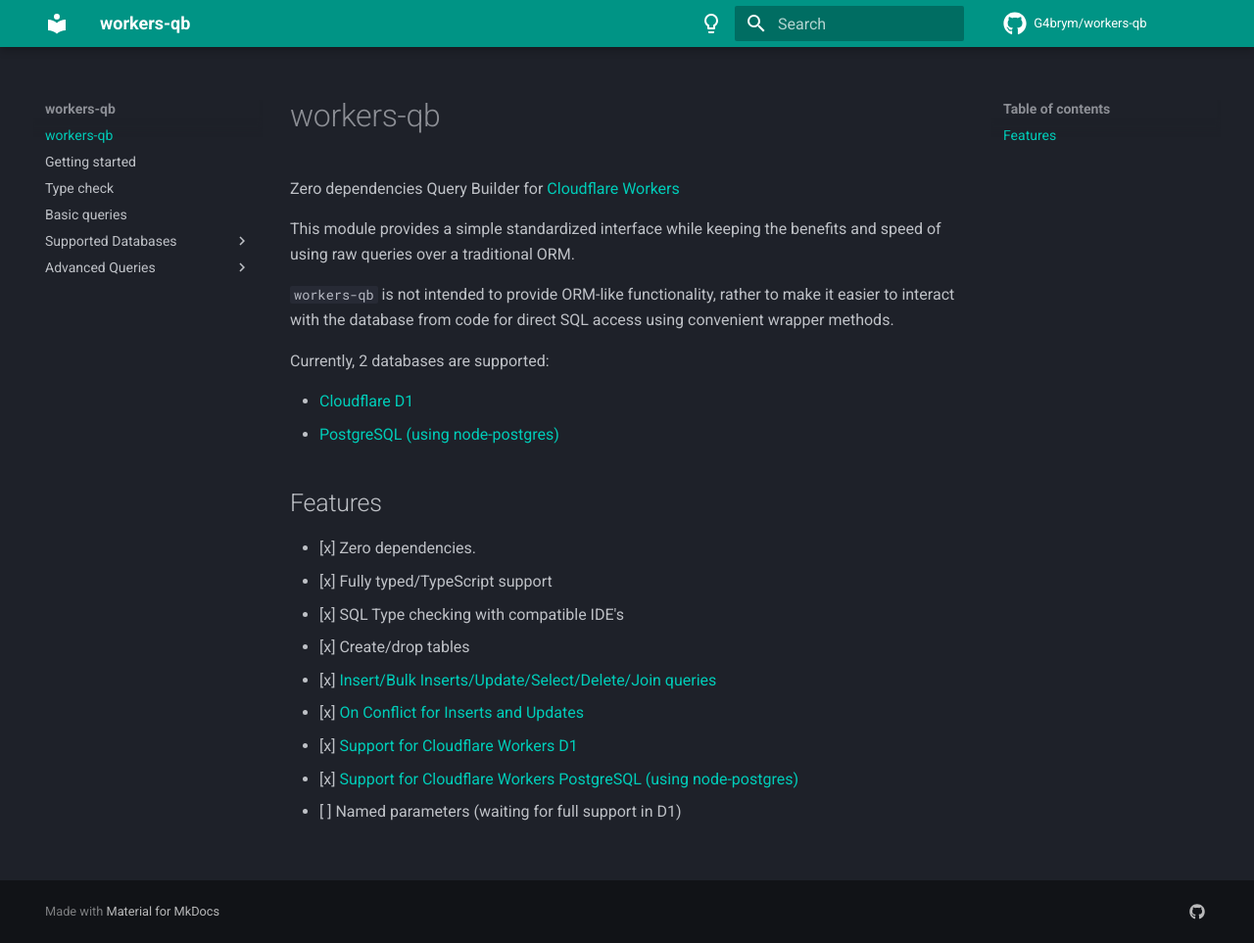
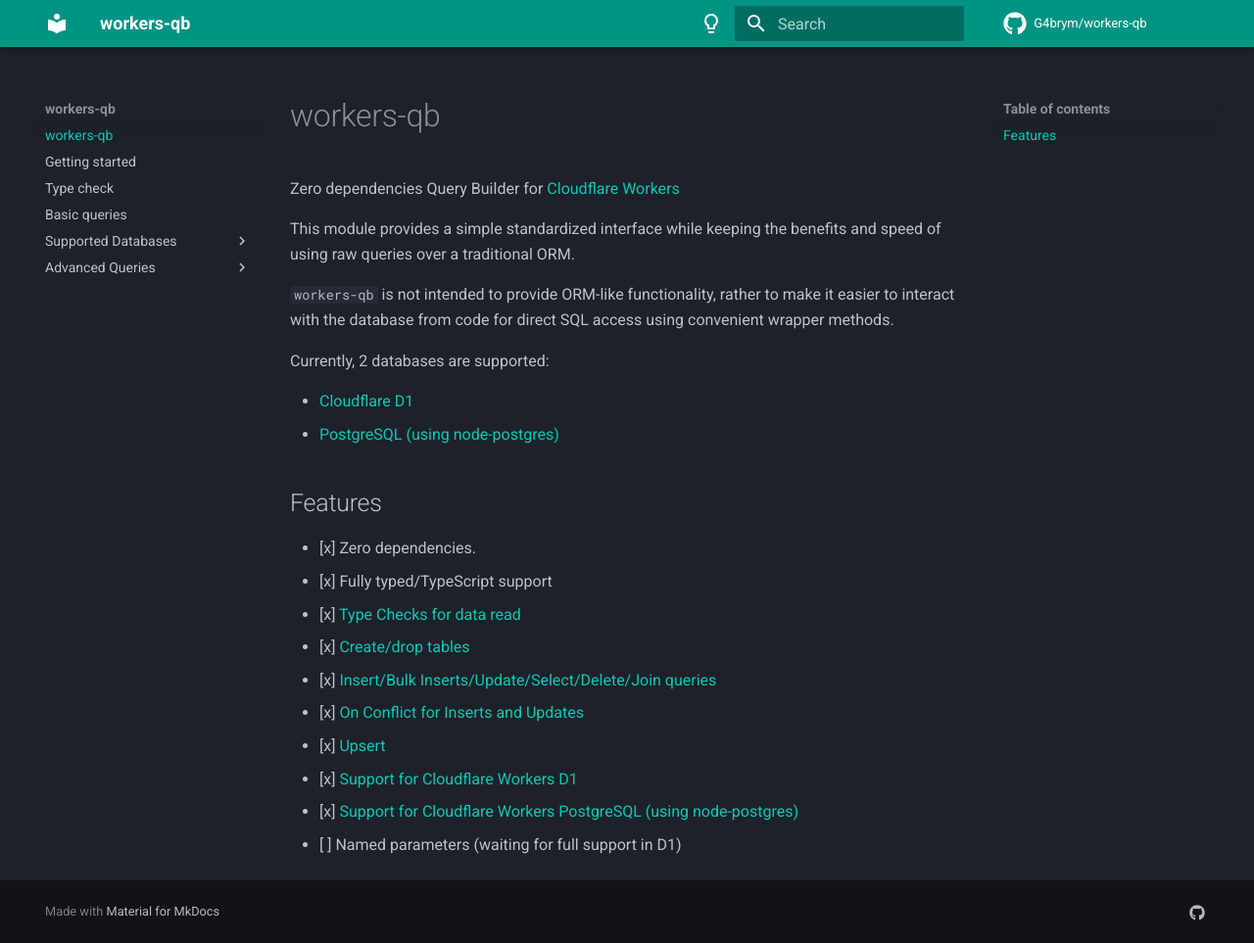
Before and after one commit to G4brym/workers-qb, an MkDocs documentation site: the page built from docs/pages/index.md, in a window 1280 px wide and 963 px high. Shown: the whole window at 98% size. Built offline with MkDocs 1.6.1 and Material for MkDocs 9.7.7, drawn with Linux system fonts in a browser that asks for light colours; comment, search, counter and statistics services are not loaded.

```diff
--- a/docs/pages/index.md
+++ b/docs/pages/index.md
@@ -17,10 +17,11 @@ Currently, 2 databases are supported:
 
 - [x] Zero dependencies.
 - [x] Fully typed/TypeScript support
-- [x] SQL Type checking with compatible IDE's
-- [x] Create/drop tables
+- [x] [Type Checks for data read](https://workers-qb.massadas.com/type-check/)
+- [x] [Create/drop tables](https://workers-qb.massadas.com/basic-queries/#dropping-and-creating-tables)
 - [x] [Insert/Bulk Inserts/Update/Select/Delete/Join queries](https://workers-qb.massadas.com/basic-queries/)
 - [x] [On Conflict for Inserts and Updates](https://workers-qb.massadas.com/advanced-queries/onConflict/)
+- [x] [Upsert](https://workers-qb.massadas.com/advanced-queries/upsert/)
 - [x] [Support for Cloudflare Workers D1](https://workers-qb.massadas.com/databases/cloudflare-d1/)
 - [x] [Support for Cloudflare Workers PostgreSQL (using node-postgres)](https://workers-qb.massadas.com/databases/postgresql/)
 - [ ] Named parameters (waiting for full support in D1)
```
Also changed, not shown: README.md.
